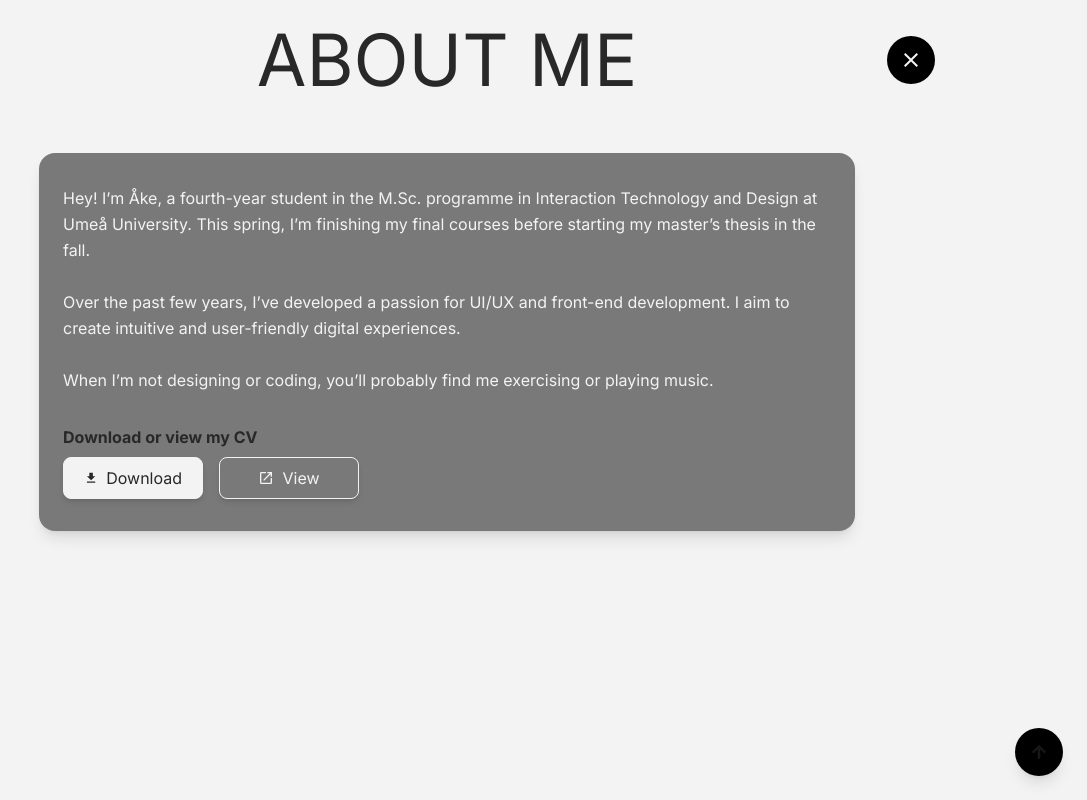
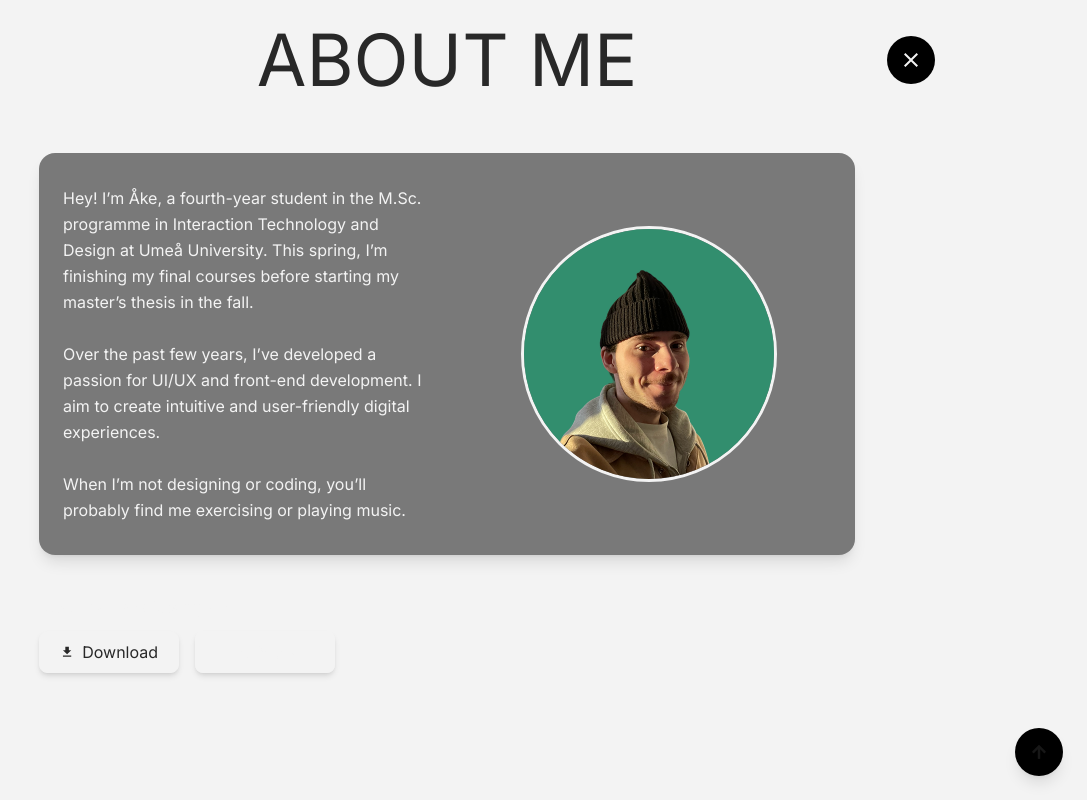
Before and after one commit to CodingQuercus/portfolio, a Next.js app: page / in a window 1280 px wide. Both pictures are taken after a click on the button "ABOUT ME". Shown: the part 624-1424 px from the top of the page, without its empty margins (193-1280 px from the left). Built offline with nearby package versions, Linux system fonts and the light colour scheme.

Commit message:
bild fixad

```diff
--- a/src/app/components/About.jsx
+++ b/src/app/components/About.jsx
@@ -5,12 +5,9 @@ import { MdOpenInNew, MdDownload } from 'react-icons/md';
 
 export default function About() {
     return (
-        <div
-            id="about"
-            className="px-6 sm:px-10 md:px-20 pb-[20px]"
-        >
-            <div className="bg-[#00000080] rounded-2xl shadow-lg px-6 py-8 flex flex-col md:flex-row gap-10">
-                <div className="flex flex-col">
+        <div id="about" className="px-6 sm:px-10 md:px-20 pb-[40px]">
+            <div className="bg-[#00000080] rounded-2xl shadow-lg px-6 py-8 flex flex-col md:flex-row gap-10 items-center">
+                <div className="flex flex-col w-full md:w-1/2">
                     <p className="text-left sm:text-base text-[#f3f3f3] font-normal leading-relaxed">
                         Hey! I’m Åke, a fourth-year student in the M.Sc. programme in Interaction
                         Technology and Design at Umeå University. This spring, I’m finishing my final
@@ -24,9 +21,20 @@ export default function About() {
                         When I’m not designing or coding, you’ll probably find me exercising or
                         playing music.
                     </p>
+                </div>
 
-                    <h3 className="font-bold mt-8 text-left">Download or view my CV</h3>
-                    <div className="flex flex-wrap justify-start gap-4 mt-2">
+                <div className="w-full md:w-1/2 flex justify-center">
+                    <img
+                        src="images/portfolio-img.png"
+                        alt="Åke Flatholm"
+                        className="rounded-full object-cover w-48 h-48 md:w-64 md:h-64 border-[#f3f3f3] border-3"
+                    />
+                </div>
+            </div>
+
+            <div className="mt-10 flex flex-col items-start sm:items-start">
+                <h3 className="font-bold text-left text-[#f3f3f3]">Download or view my CV</h3>
+                <div className="flex flex-wrap justify-start gap-4 mt-3">
                     <motion.a
                         whileHover={{ scale: 1.05 }}
                         whileTap={{ scale: 0.95 }}
@@ -49,6 +57,5 @@ export default function About() {
                 </div>
             </div>
         </div>
-        </div>
     );
 }
```
Also changed, not shown: public/images/portfolio-img.png (added). Lines whose indentation alone changed are shown as unchanged.
